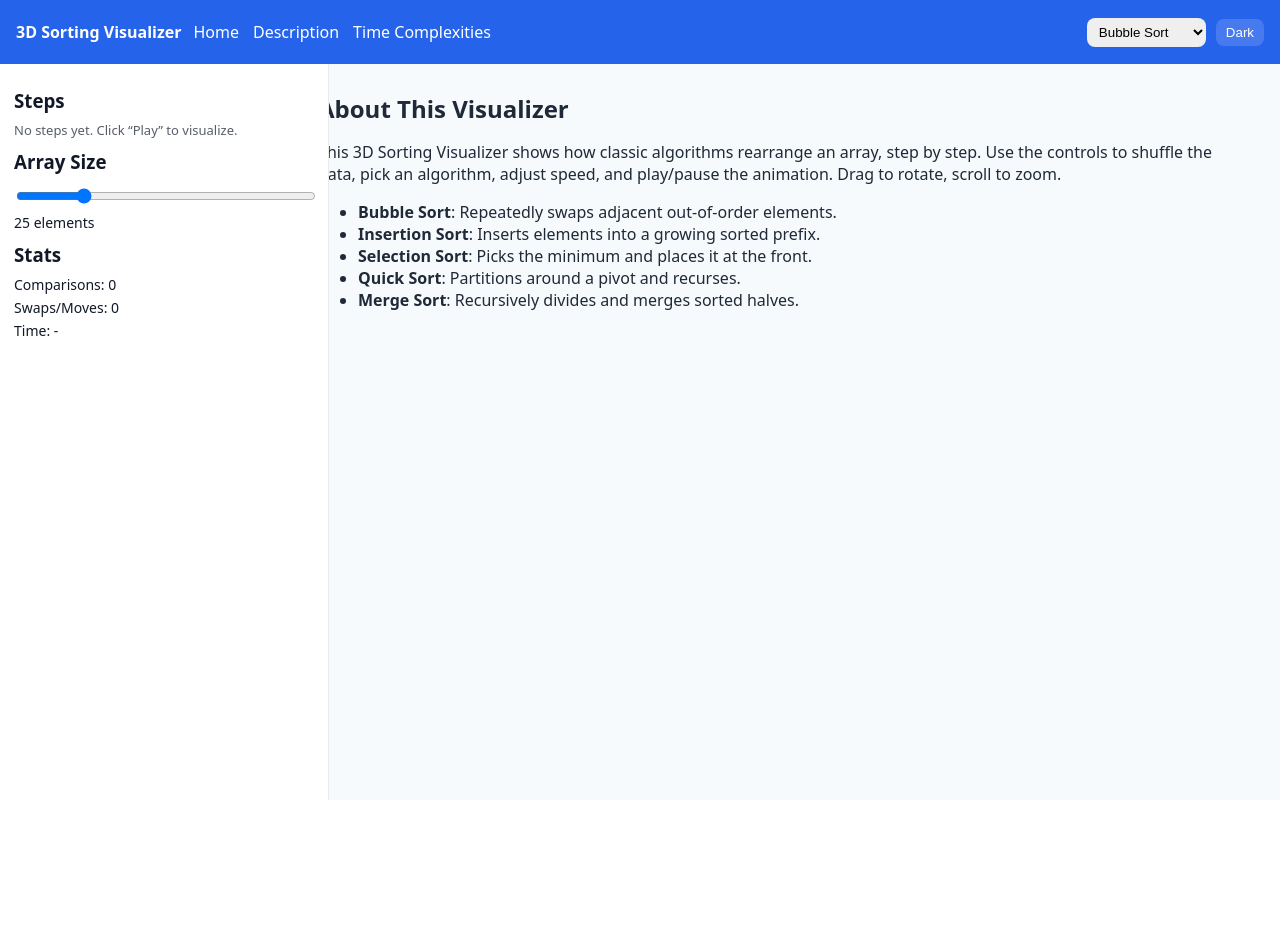
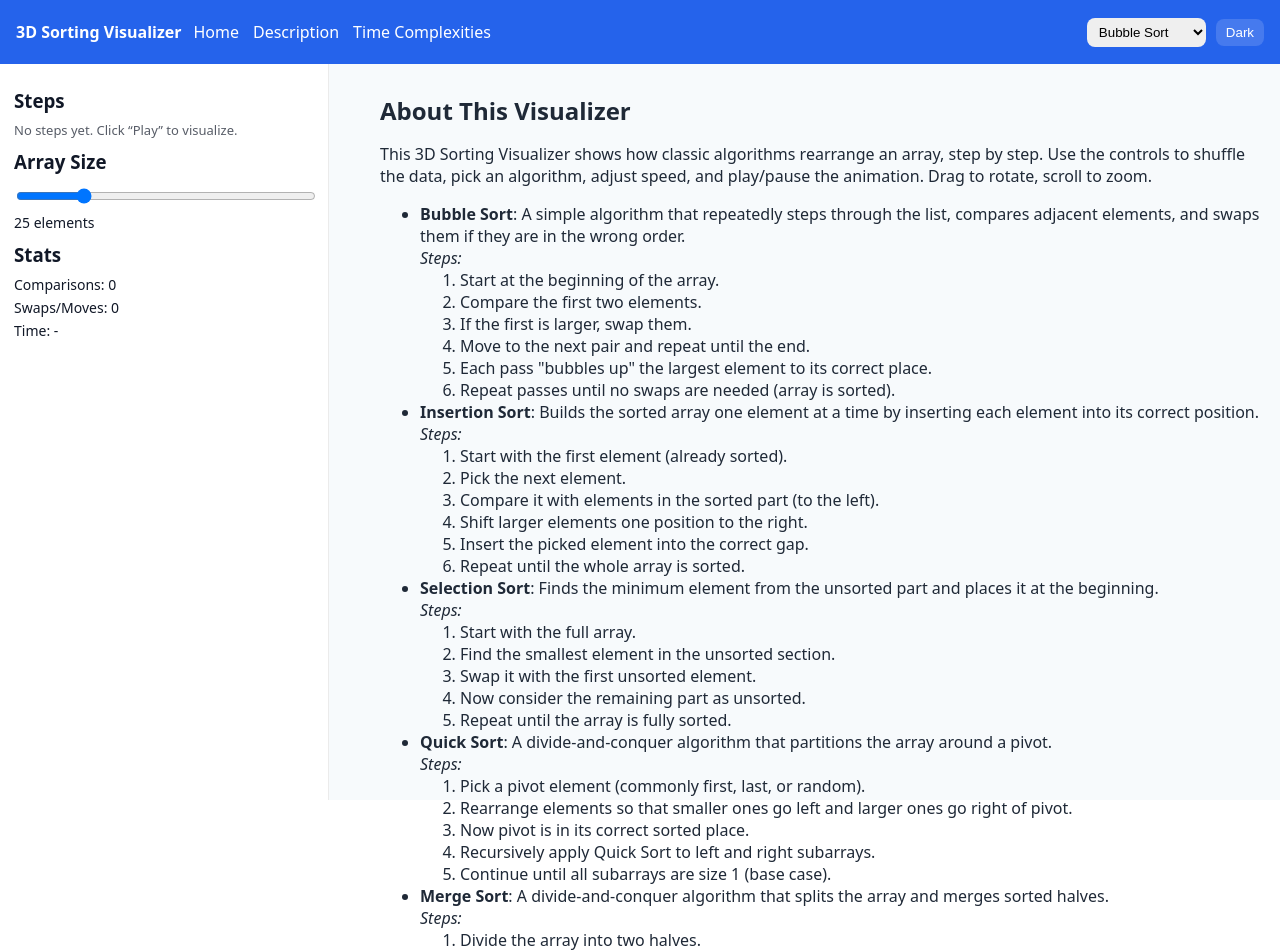
Before and after one commit to renusri23/sorting_visualizer, a React (Create React App) app: page /description in a window 1280 px wide. Shown: the top 952 px of the page. Before the commit the page ends 800 px from the top, so only its background shows below. Built offline with nearby package versions, Linux system fonts and the light colour scheme.

Commit message:
modified description page

```diff
--- a/src/pages/Description.js
+++ b/src/pages/Description.js
@@ -2,19 +2,85 @@ import React from "react";
 
 export default function Description() {
   return (
-    <div style={{ padding: 18, maxWidth: 900 }}>
+    <div  style={{
+        padding: "20px 20px 40px 40px",
+        marginLeft: "40px",
+        marginBottom: "100px",
+        maxWidth: 900,}}>
       <h2>About This Visualizer</h2>
       <p>
-        This 3D Sorting Visualizer shows how classic algorithms rearrange an array,
-        step by step. Use the controls to shuffle the data, pick an algorithm,
-        adjust speed, and play/pause the animation. Drag to rotate, scroll to zoom.
+        This 3D Sorting Visualizer shows how classic algorithms rearrange an
+        array, step by step. Use the controls to shuffle the data, pick an
+        algorithm, adjust speed, and play/pause the animation. Drag to rotate,
+        scroll to zoom.
       </p>
       <ul>
-        <li><strong>Bubble Sort</strong>: Repeatedly swaps adjacent out-of-order elements.</li>
-        <li><strong>Insertion Sort</strong>: Inserts elements into a growing sorted prefix.</li>
-        <li><strong>Selection Sort</strong>: Picks the minimum and places it at the front.</li>
-        <li><strong>Quick Sort</strong>: Partitions around a pivot and recurses.</li>
-        <li><strong>Merge Sort</strong>: Recursively divides and merges sorted halves.</li>
+        <li>
+          <strong>Bubble Sort</strong>: A simple algorithm that repeatedly steps
+          through the list, compares adjacent elements, and swaps them if they
+          are in the wrong order. <br />
+          <em>Steps:</em>
+          <ol>
+            <li>Start at the beginning of the array.</li>
+            <li>Compare the first two elements.</li>
+            <li>If the first is larger, swap them.</li>
+            <li>Move to the next pair and repeat until the end.</li>
+            <li>Each pass "bubbles up" the largest element to its correct place.</li>
+            <li>Repeat passes until no swaps are needed (array is sorted).</li>
+          </ol>
+        </li>
+
+        <li>
+          <strong>Insertion Sort</strong>: Builds the sorted array one element
+          at a time by inserting each element into its correct position. <br />
+          <em>Steps:</em>
+          <ol>
+            <li>Start with the first element (already sorted).</li>
+            <li>Pick the next element.</li>
+            <li>Compare it with elements in the sorted part (to the left).</li>
+            <li>Shift larger elements one position to the right.</li>
+            <li>Insert the picked element into the correct gap.</li>
+            <li>Repeat until the whole array is sorted.</li>
+          </ol>
+        </li>
+
+        <li>
+          <strong>Selection Sort</strong>: Finds the minimum element from the
+          unsorted part and places it at the beginning. <br />
+          <em>Steps:</em>
+          <ol>
+            <li>Start with the full array.</li>
+            <li>Find the smallest element in the unsorted section.</li>
+            <li>Swap it with the first unsorted element.</li>
+            <li>Now consider the remaining part as unsorted.</li>
+            <li>Repeat until the array is fully sorted.</li>
+          </ol>
+        </li>
+
+        <li>
+          <strong>Quick Sort</strong>: A divide-and-conquer algorithm that
+          partitions the array around a pivot. <br />
+          <em>Steps:</em>
+          <ol>
+            <li>Pick a pivot element (commonly first, last, or random).</li>
+            <li>Rearrange elements so that smaller ones go left and larger ones go right of pivot.</li>
+            <li>Now pivot is in its correct sorted place.</li>
+            <li>Recursively apply Quick Sort to left and right subarrays.</li>
+            <li>Continue until all subarrays are size 1 (base case).</li>
+          </ol>
+        </li>
+
+        <li>
+          <strong>Merge Sort</strong>: A divide-and-conquer algorithm that
+          splits the array and merges sorted halves. <br />
+          <em>Steps:</em>
+          <ol>
+            <li>Divide the array into two halves.</li>
+            <li>Recursively split each half until only single-element arrays remain.</li>
+            <li>Merge two small sorted arrays into one sorted array.</li>
+            <li>Repeat merging until the entire array is rebuilt in sorted order.</li>
+          </ol>
+        </li>
       </ul>
     </div>
   );
--- a/src/pages/TimeComplexities.js
+++ b/src/pages/TimeComplexities.js
@@ -2,7 +2,7 @@ import React from "react";
 
 export default function TimeComplexities() {
   return (
-    <div style={{ padding: 18, maxWidth: 900 }}>
+    <div style={{ padding: 100, maxWidth: 900 }}>
       <h2>Time & Space Complexity</h2>
       <table style={{ borderCollapse: "collapse", width: "100%" }}>
         <thead>
```
